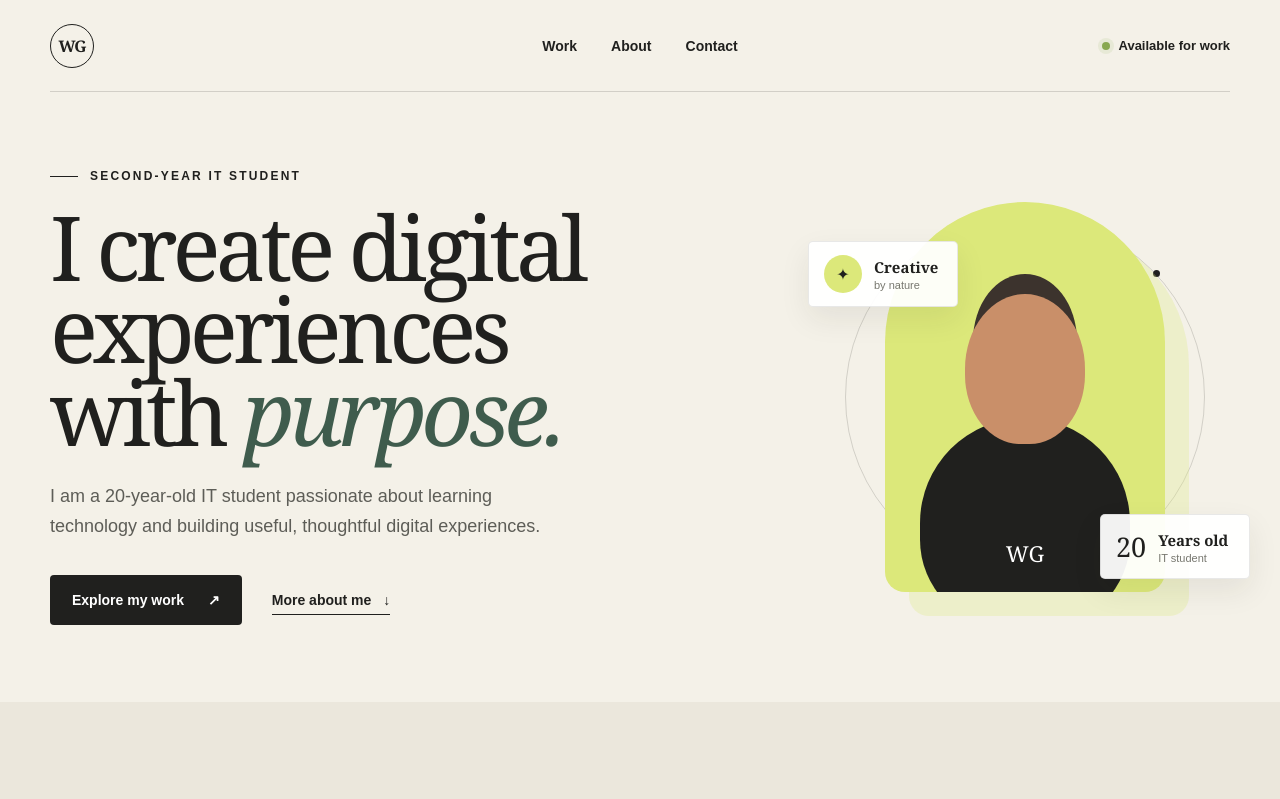
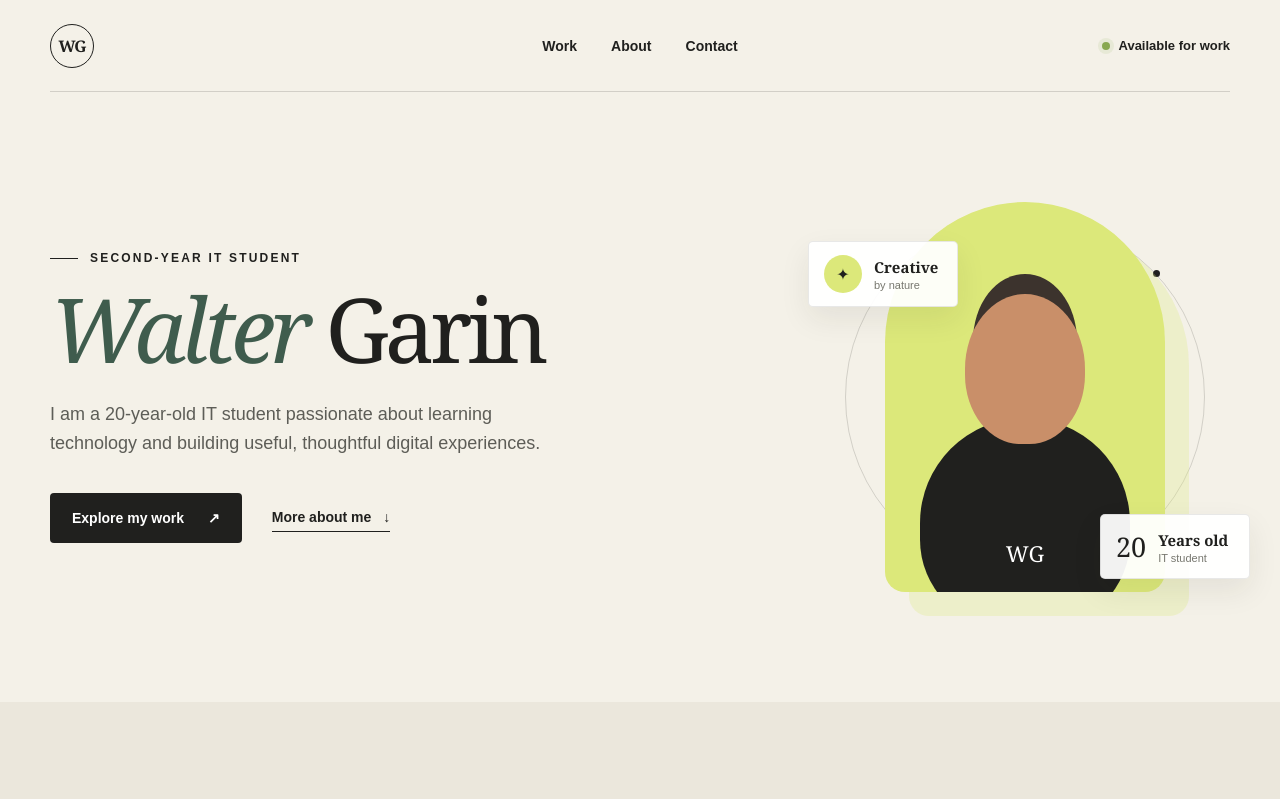
Before and after one commit to waltergarin635-crypto/Garin-project-1, a plain HTML site: page index.html in a window 1280 px wide. Shown: the top 799 px of the page. Drawn offline with Linux system fonts and the light colour scheme.

Commit message:
adding display name

```diff
--- a/index.html
+++ b/index.html
@@ -29,7 +29,7 @@
     <section class="hero" id="home">
       <div class="hero-copy">
         <p class="eyebrow">Second-Year IT Student</p>
-        <h1>I create digital experiences with <em>purpose.</em></h1>
+        <h1><em>Walter</em> Garin</h1>
         <p class="intro">I am a 20-year-old IT student passionate about learning technology and building useful, thoughtful digital experiences.</p>
 
         <div class="hero-actions">
```
